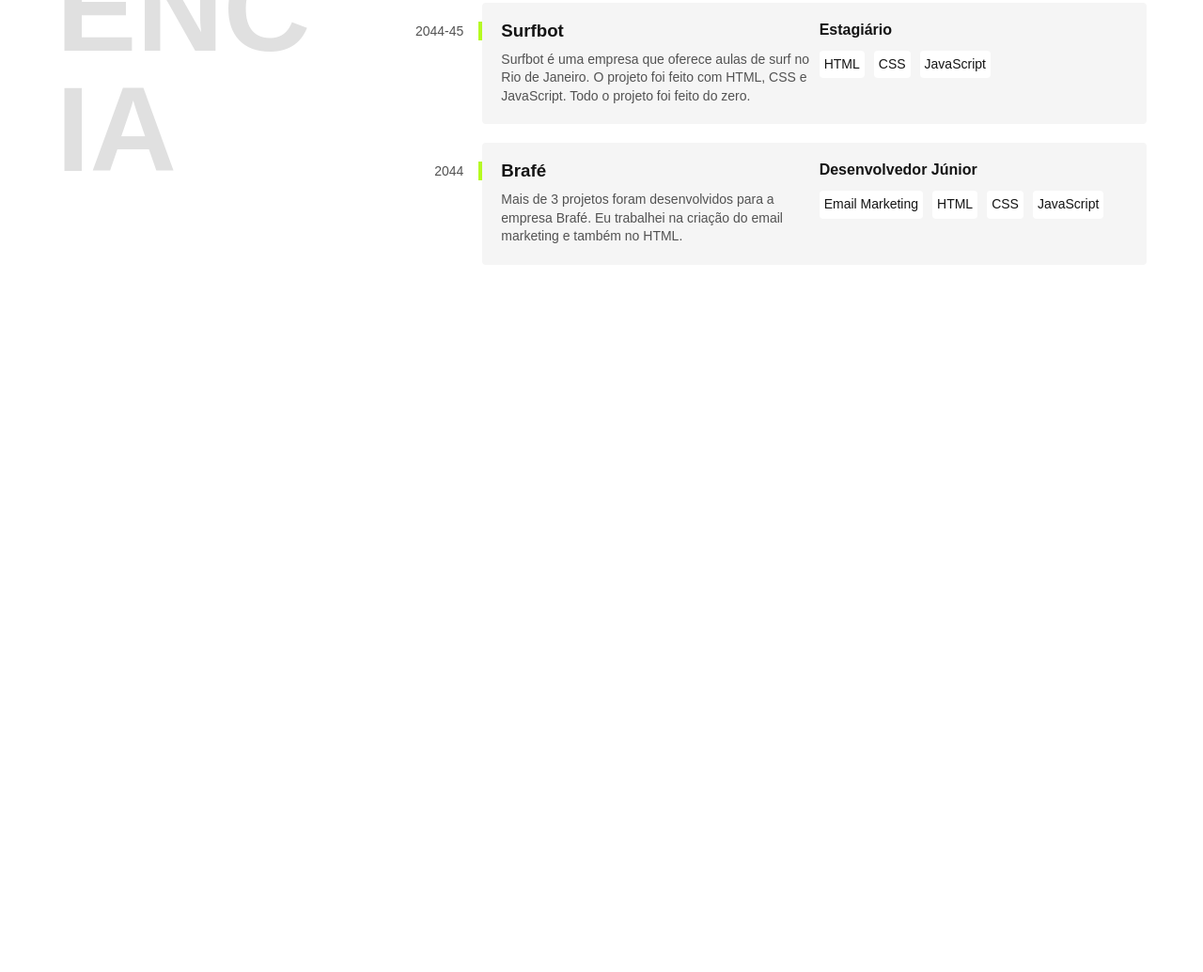
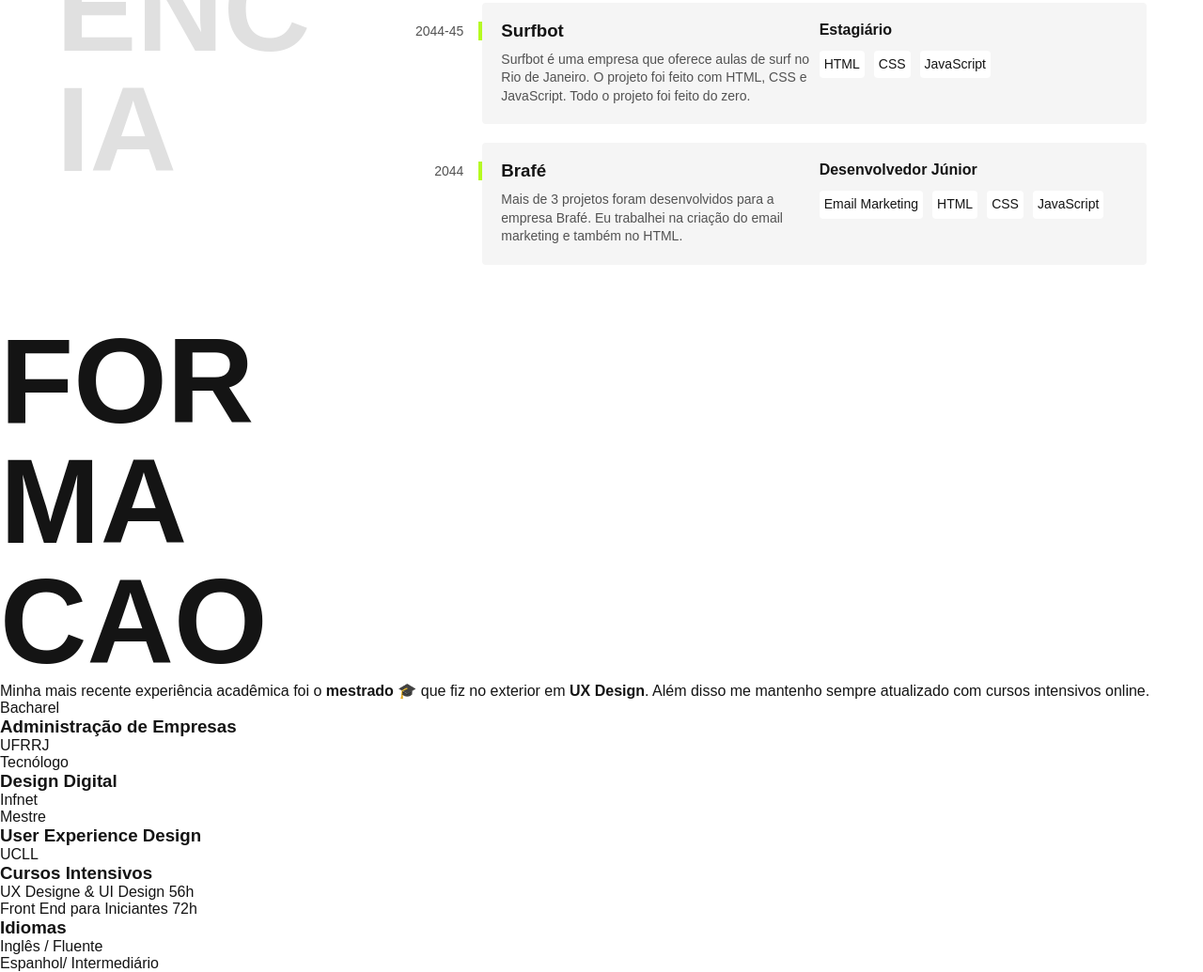
Before and after one commit to deivison556/Portfolio-lobo-Origamid, a plain HTML site: page index.html in a window 1280 px wide. Shown: the part 1064-2099 px from the top of the page at 94% size. Before the commit the page ends 1406 px from the top, so only its background shows below. Drawn offline with Linux system fonts and the light colour scheme.

Commit message:
Finalizado a estrutura da sessoa formacao no index.html

```diff
--- a/index.html
+++ b/index.html
@@ -70,7 +70,54 @@
           <li>JavaScript</li>
         </ul>
       </div>
+    </div>
+  </section>
 
+  <section class="formacao" id="formacao" aria-label="Formacao">
+    <div class="formacao-container">
+      <h2 class="subtitulo">Formacao</h2>
+
+      <div>
+        <p class="formacao-texto">
+          Minha mais recente experiência acadêmica foi o<strong> mestrado</strong> 🎓 que fiz no exterior em <strong>UX Design</strong>. Além disso me mantenho sempre atualizado com cursos intensivos online.
+        </p>
+
+        <ul class="faculdade-lista">
+          <li class="faculdade">
+            <span class="faculdade-tipo">Bacharel</span>
+            <h3 class="faculdade-curso">Administração de Empresas</h3>
+            <span class="faculdade-instituicao">UFRRJ</span>
+          </li>
+          <li class="faculdade">
+            <span class="faculdade-tipo">Tecnólogo</span>
+            <h3 class="faculdade-curso">Design Digital</h3>
+            <span class="faculdade-instituicao">Infnet</span>
+          </li>
+          <li class="faculdade">
+            <span class="faculdade-tipo">Mestre</span>
+            <h3 class="faculdade-curso">User Experience Design</h3>
+            <span class="faculdade-instituicao">UCLL</span>
+          </li>
+        </ul>
+
+        <div class="formacao-extra">
+          <div class="cursos">
+            <h3>Cursos Intensivos</h3>
+            <ul>
+              <li>UX Designe & UI Design <span>56h</span></li>
+              <li>Front End para Iniciantes <span>72h</span></li>
+            </ul>
+          </div>
+
+          <div class="idiomas">
+            <h3>Idiomas</h3>
+            <ul>
+              <li>Inglês <span>/ Fluente</span></li>
+              <li>Espanhol<span>/ Intermediário</span></li>
+            </ul>
+          </div>
+        </div>
+      </div>
     </div>
   </section>
 </body>
```
